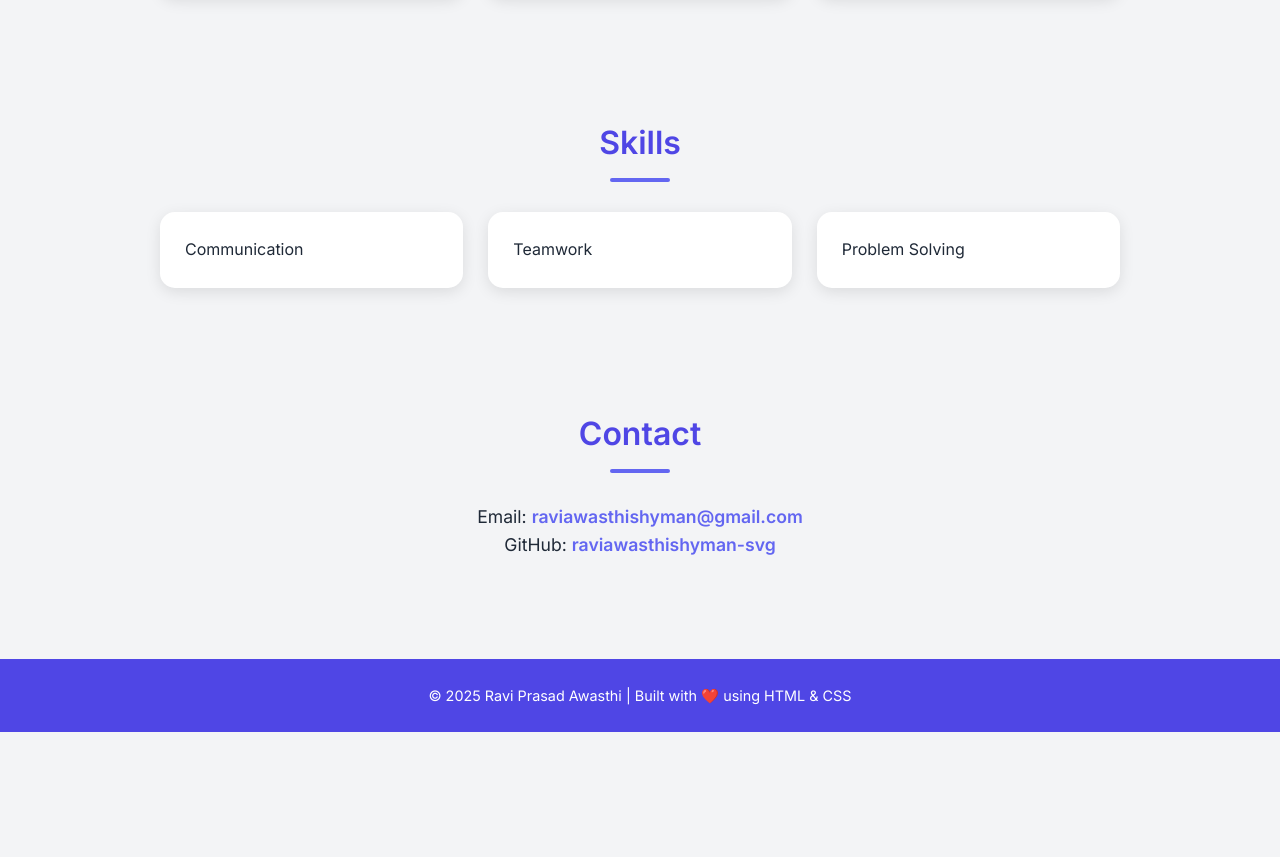
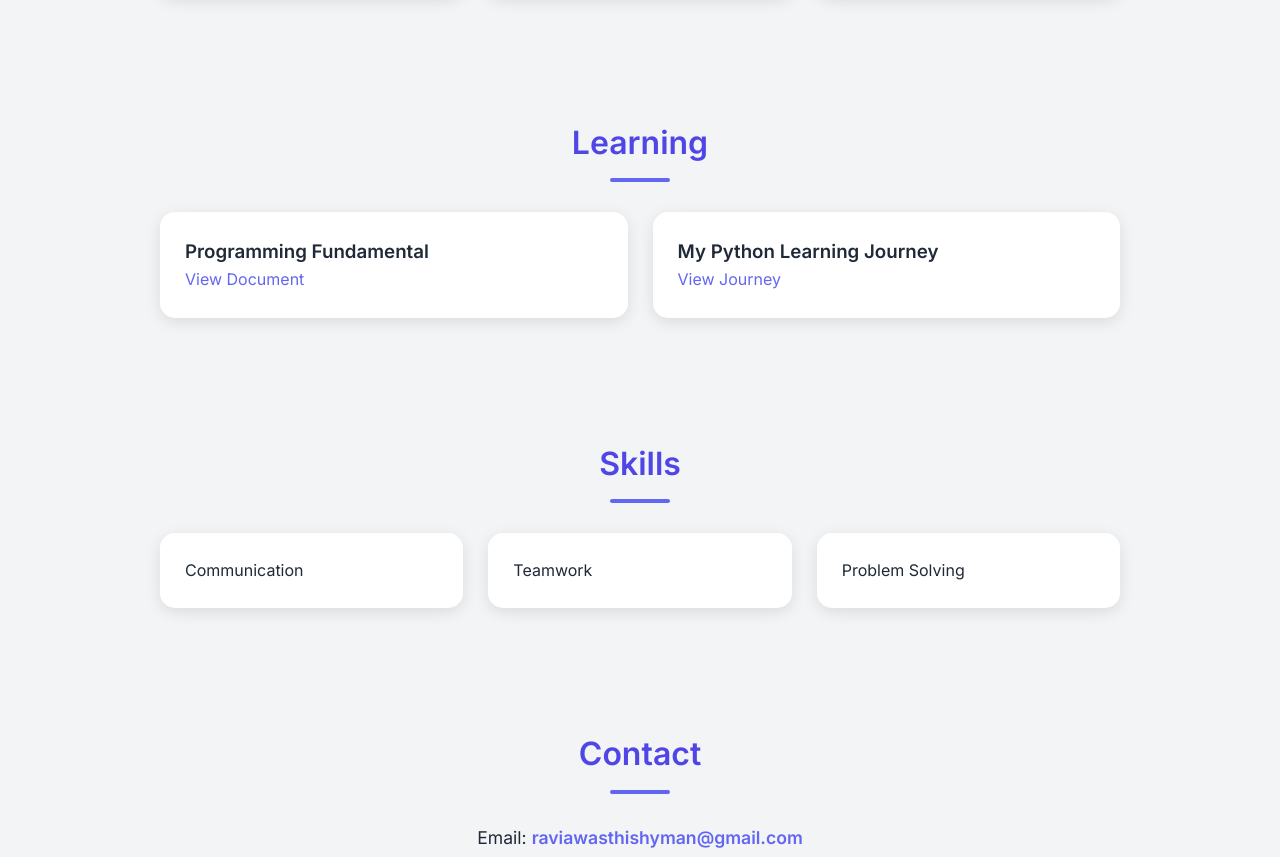
Before and after one commit to raviawasthishyman-svg/ibm, a plain HTML site: page index.html in a window 1280 px wide. Shown: the part 847-1704 px from the top of the page. Before the commit the page ends 1579 px from the top, so only its background shows below. Drawn offline with Linux system fonts and the light colour scheme.

Commit message:
Add learning section with programming resources
Added a new learning section with resources.

```diff
--- a/index.html
+++ b/index.html
@@ -173,6 +173,29 @@
     </div>
   </section>
 
+  <!-- New Learning Section -->
+  <section id="learning">
+    <h2>Learning</h2>
+    <div class="projects">
+      <div class="card">
+        <h3>Programming Fundamental</h3>
+        <p>
+          <a href="https://drive.google.com/file/d/1Os26ENoGeaW68myWQDtuLU-Egt3nCRvn/view?usp=drivesdk" target="_blank">
+            View Document
+          </a>
+        </p>
+      </div>
+      <div class="card">
+        <h3>My Python Learning Journey</h3>
+        <p>
+          <a href="https://chatgpt.com/share/68fcaba2-8fa0-800a-a0ac-cab3f158ace5" target="_blank">
+            View Journey
+          </a>
+        </p>
+      </div>
+    </div>
+  </section>
+
   <section id="skills">
     <h2>Skills</h2>
     <div class="skills">
```
